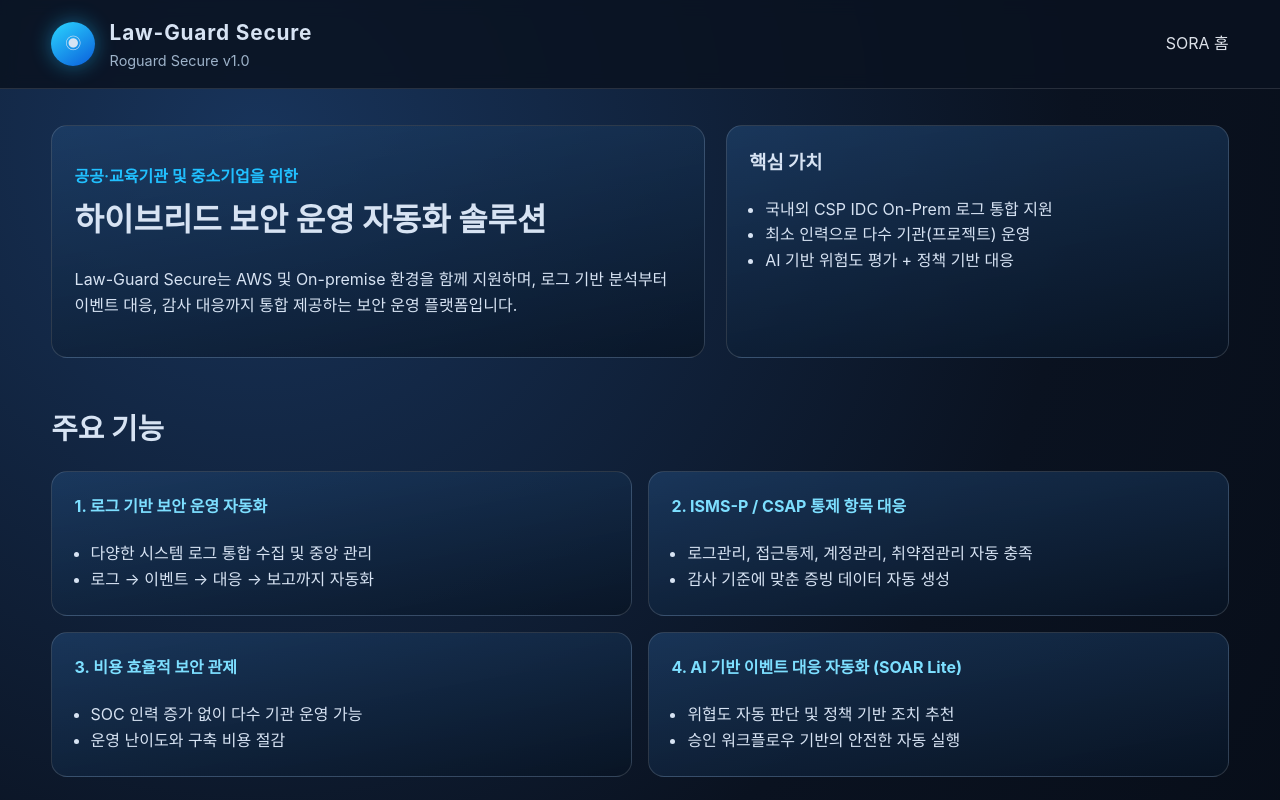
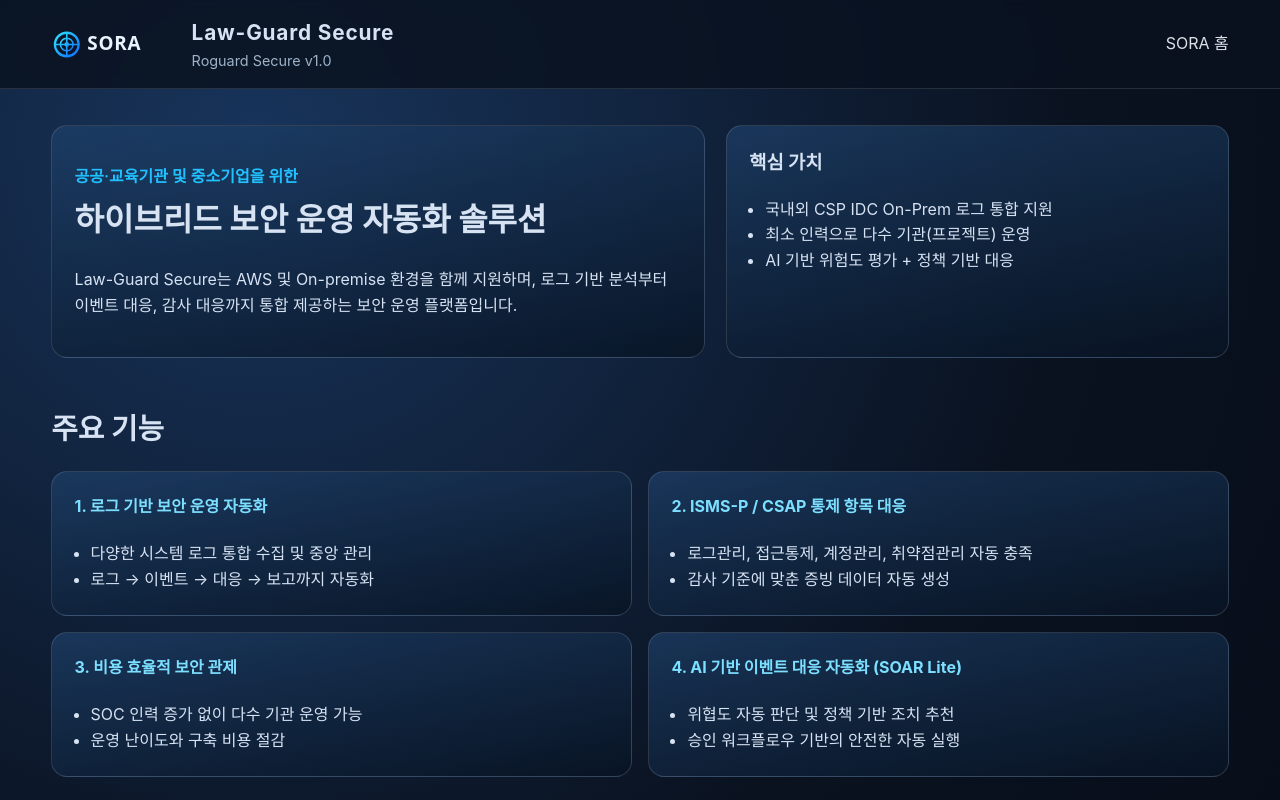
Before and after one commit to taewoonlee/Bluerain-Infra-Network, a plain HTML site: page law-guard-secure.html in a window 1280 px wide. Shown: the top 800 px of the page. Drawn offline with Linux system fonts and the light colour scheme.

Commit message:
Add company logo to top-left header

```diff
--- a/law-guard-secure.html
+++ b/law-guard-secure.html
@@ -9,7 +9,7 @@
 <body>
   <header class="site-header compact">
     <div class="brand-wrap">
-      <div class="logo-mark" aria-hidden="true">◉</div>
+      <img class="company-logo" src="assets/company-logo.svg" alt="SORA 회사 로고" />
       <div>
         <h1>Law-Guard Secure</h1>
         <p>Roguard Secure v1.0</p>
--- a/styles.css
+++ b/styles.css
@@ -32,6 +32,12 @@
 }
 .site-header.compact h1 { font-size: 1.3rem; }
 .brand-wrap { display: flex; align-items: center; gap: .9rem; }
+.company-logo {
+  width: 142px;
+  max-width: 38vw;
+  height: auto;
+  display: block;
+}
 .logo-mark {
   width: 44px; height: 44px; border-radius: 50%;
   display: grid; place-items: center;
@@ -40,6 +46,7 @@
 }
 .brand-wrap h1 { margin: 0; letter-spacing: .04em; }
 .brand-wrap p { margin: 0; color: var(--muted); font-size: .9rem; }
+.site-header.compact .company-logo { width: 126px; }
 nav { display: flex; gap: 1rem; }
 nav a { color: var(--white); opacity: .9; }
 nav a:hover { color: var(--primary); }
```
Also changed, not shown: index.html (+1 -1 lines), assets/company-logo.svg (added).
